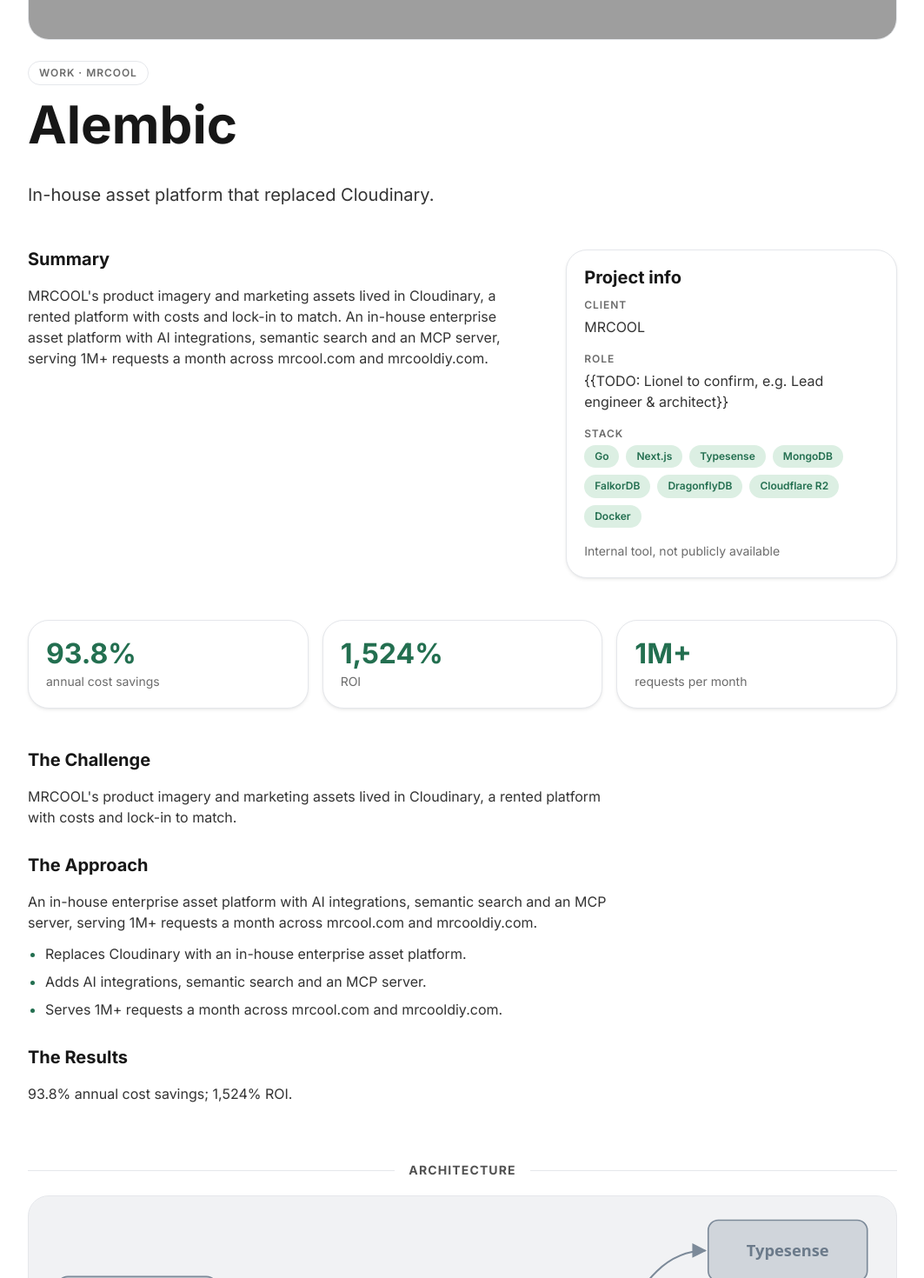
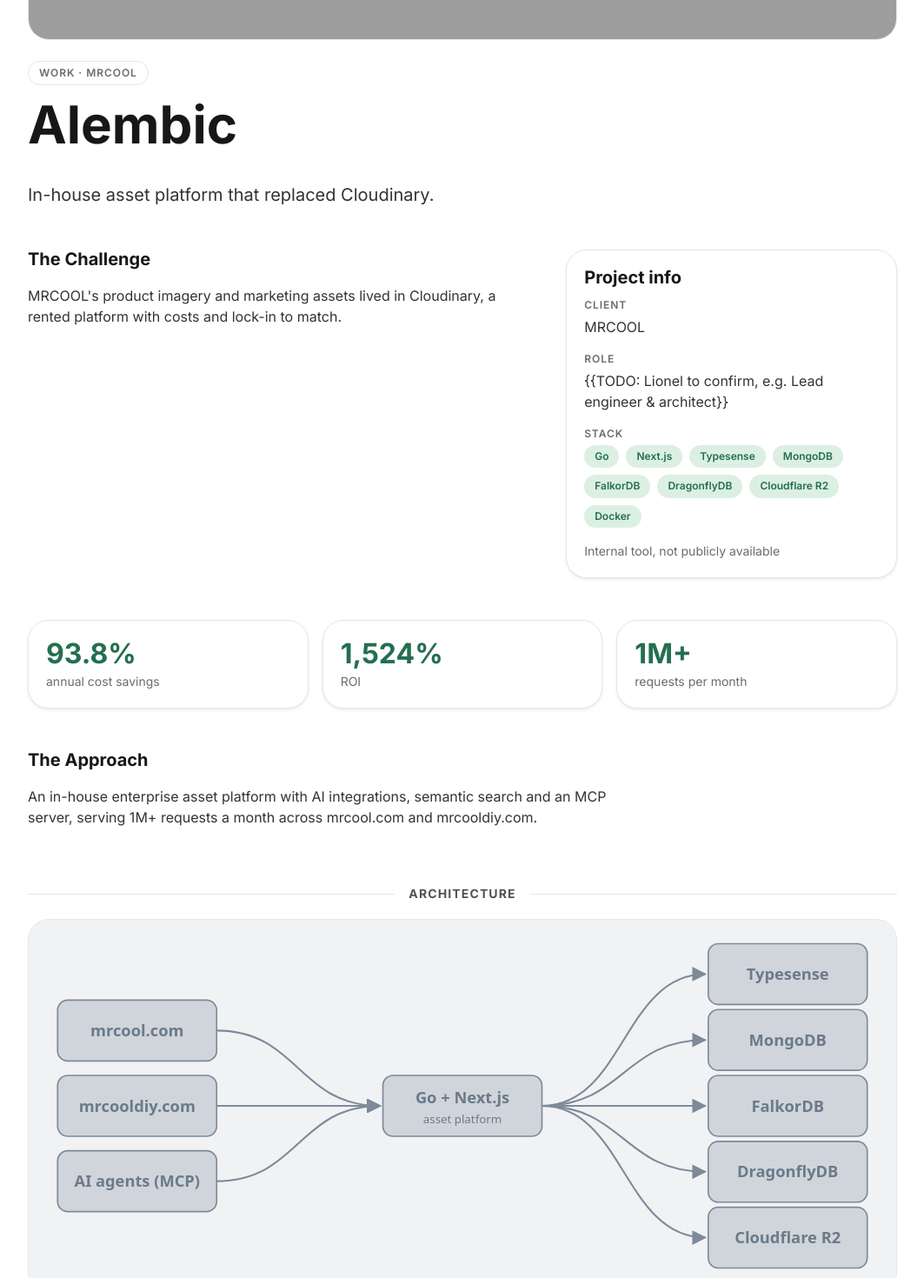
Before and after one commit to lioneljmorrison/portfolio, a Next.js app: page /projects/alembic in a window 1280 px wide. Shown: the part 472-1942 px from the top of the page at 87% size, without its empty margins (108-1171 px from the left). Built offline with nearby package versions, Linux system fonts and the light colour scheme; grey boxes are pictures that could not be loaded.

Commit message:
Case studies: drop Summary and repeated approach/results copy
Challenge now sits beside Project info; approach bullets removed from data
(field and rendering kept); detail dropped for Alembic and Pulse where it
restated the stat tiles.

Co-Authored-By: Claude Opus 5.5 <noreply@anthropic.com>

```diff
--- a/app/data.ts
+++ b/app/data.ts
@@ -158,16 +158,10 @@ export const projectData: Projects = {
       { value: '1,524%', label: 'ROI' },
       { value: '1M+', label: 'requests per month' },
     ],
-    approach: [
-      'Replaces Cloudinary with an in-house enterprise asset platform.',
-      'Adds AI integrations, semantic search and an MCP server.',
-      'Serves 1M+ requests a month across mrcool.com and mrcooldiy.com.',
-    ],
     diagram: { link: './assets/diagrams/alembic.svg', alt: 'Alembic architecture diagram' },
     // eslint-disable-next-line quotes
     problem: "MRCOOL's product imagery and marketing assets lived in Cloudinary, a rented platform with costs and lock-in to match.",
     what: 'An in-house enterprise asset platform with AI integrations, semantic search and an MCP server, serving 1M+ requests a month across mrcool.com and mrcooldiy.com.',
-    detail: '93.8% annual cost savings; 1,524% ROI.',
     techLabels: ['Go', 'Next.js', 'Typesense', 'MongoDB', 'FalkorDB', 'DragonflyDB', 'Cloudflare R2', 'Docker'],
     access: 'internal',
     // Screenshot not supplied yet: expected ./assets/alembic-studio.png
@@ -184,16 +178,10 @@ export const projectData: Projects = {
       { value: '98.5%', label: 'cost reduction' },
       { value: '~$1.2K/yr', label: 'in data APIs' },
     ],
-    approach: [
-      'Ingests Search Console, GA4, Ahrefs, DataForSEO and PageSpeed data.',
-      'Flags backlink, keyword, cannibalization and accessibility issues.',
-      'Files LLM-generated recommendations as ClickUp tasks.',
-    ],
     diagram: { link: './assets/diagrams/pulse.svg', alt: 'Pulse architecture diagram' },
     // eslint-disable-next-line quotes
     problem: "MRCOOL paid an SEO agency $80K a year for reporting that arrived late and sat apart from the team's work queue.",
     what: 'Ingests Search Console, GA4, Ahrefs, DataForSEO and PageSpeed data; flags backlink, keyword, cannibalization and accessibility issues; and files LLM-generated recommendations as ClickUp tasks.',
-    detail: 'Runs on ~$1.2K/yr of data APIs: a 98.5% cost reduction.',
     techLabels: [
       'Go',
       'FalkorDB',
@@ -220,11 +208,6 @@ export const projectData: Projects = {
       { value: '~2.9M', label: 'valid configurations' },
       { value: 'sub-ms', label: 'responses' },
     ],
-    approach: [
-      'Models system configurations as a graph, served by an API and MCP server.',
-      'Generates ~2.9M valid configurations, including mixed wall-mount and cassette bundles.',
-      'Sizes systems with Manual J/S estimates from local winter design temperatures.',
-    ],
     diagram: { link: './assets/diagrams/system-selector.svg', alt: 'System Selector architecture diagram' },
     problem:
       // eslint-disable-next-line quotes
@@ -243,10 +226,6 @@ export const projectData: Projects = {
     tagline: 'Runtime secret injection so developers never handle shared credentials.',
     client: 'MRCOOL',
     role: '{{TODO: Lionel to confirm, e.g. Lead engineer & architect}}',
-    approach: [
-      'Injects secrets at runtime so developers never handle shared credentials.',
-      'Version 2 adds a locally encrypted credential store.',
-    ],
     diagram: { link: './assets/diagrams/secrets-manager.svg', alt: 'Secrets Manager architecture diagram' },
     problem: 'Developers were handling shared env vars, tokens and keys directly.',
     what: 'Injects secrets at runtime so developers never handle shared credentials; v2 adds a locally encrypted credential store.',
@@ -265,11 +244,6 @@ export const projectData: Projects = {
     results: [
       { value: '51', label: 'tasks in ~8 hours' },
       { value: '26', label: 'self-generated ideas' },
-    ],
-    approach: [
-      'An open-source Kanban workflow and MCP server.',
-      'Gives Claude persistent project memory between sessions.',
-      'Breaks work into bite-sized plans that are reviewable.',
     ],
     diagram: { link: './assets/diagrams/backpack.svg', alt: 'Backpack architecture diagram' },
     problem: 'AI coding agents forget the project between sessions and produce plans too big to review.',
@@ -290,11 +264,6 @@ export const projectData: Projects = {
     role: 'Creator',
     results: [
       { value: '~8 hours', label: 'to build' },
-    ],
-    approach: [
-      'An S3-compatible replacement for MinIO.',
-      'Chunking, deduplication and tar-packed small-file batching.',
-      'Includes recovery; built in Go on SQLite.',
     ],
     diagram: { link: './assets/diagrams/s3srv.svg', alt: 'S3srv architecture diagram' },
     problem: 'Self-hosted services needed S3-compatible object storage I fully own, without running MinIO.',
@@ -317,11 +286,6 @@ export const projectData: Projects = {
       { value: '~314 ms', label: 'end-to-end' },
       { value: '100%', label: 'local' },
     ],
-    approach: [
-      'System-wide dictation that never leaves the machine.',
-      'On-device transcription with whisper.cpp.',
-      'LLM cleanup with Qwen3-0.6B, ~314 ms end-to-end.',
-    ],
     diagram: { link: './assets/diagrams/wisper.svg', alt: 'Wisper architecture diagram' },
     // eslint-disable-next-line quotes
     problem: "Wispr Flow-style voice dictation isn't available on Windows and Linux in a form that runs locally.",
@@ -338,11 +302,6 @@ export const projectData: Projects = {
     tagline: 'A self-hosted digital asset manager.',
     client: 'Personal',
     role: 'Creator',
-    approach: [
-      'Labels, saved views, drag-and-drop, bundles, QR sharing and a dependency tree.',
-      'Self-hosted and publicly reachable through a Cloudflare Tunnel.',
-      'Go back end covered by an end-to-end test suite.',
-    ],
     diagram: { link: './assets/diagrams/squism.svg', alt: 'Squism architecture diagram' },
     problem: 'I wanted a self-hosted digital asset manager I fully control, without paying for a SaaS DAM.',
     what: 'A DAM with labels, saved views, drag-and-drop, bundles, QR sharing and a dependency tree. Self-hosted and publicly reachable through a Cloudflare Tunnel.',
--- a/app/projects/[slug]/page.tsx
+++ b/app/projects/[slug]/page.tsx
@@ -44,7 +44,6 @@ export default async function CaseStudy({ params }: { params: Params }) {
   const prev = caseStudies[(index - 1 + caseStudies.length) % caseStudies.length];
   const next = caseStudies[(index + 1) % caseStudies.length];
   const image = project.images?.['default'];
-  const summary = [project.problem, project.what].filter(Boolean).join(' ');
 
   return (
     <>
@@ -66,8 +65,8 @@ export default async function CaseStudy({ params }: { params: Params }) {
 
         <div className="case-summary">
           <section className="case-text">
-            <h2 className="case-heading">Summary</h2>
-            <p>{summary}</p>
+            <h2 className="case-heading">The Challenge</h2>
+            <p>{project.problem}</p>
           </section>
           <aside className="card case-info" aria-label="Project info">
             <h2 className="case-heading">Project info</h2>
@@ -128,12 +127,6 @@ export default async function CaseStudy({ params }: { params: Params }) {
         )}
 
         <div className="case-body">
-          {project.problem && (
-            <section className="case-text">
-              <h2 className="case-heading">The Challenge</h2>
-              <p>{project.problem}</p>
-            </section>
-          )}
           {(project.what || project.approach) && (
             <section className="case-text">
               <h2 className="case-heading">The Approach</h2>
```
Also changed, not shown: 1 other file (tests, documents, lock files or other folders).
